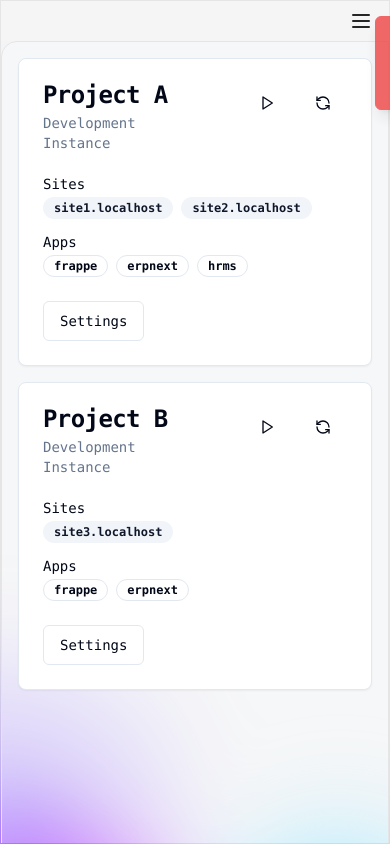
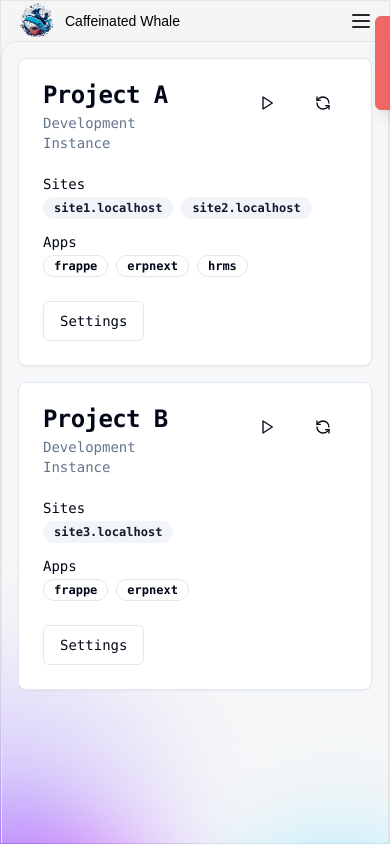
Before and after one commit to karotkriss/Caffeinated-Whale-Desktop, a Next.js app: page / in a window 390 px wide. Built offline with nearby package versions, Linux system fonts and the light colour scheme.

Commit message:
fix: sidebar mobile view

```diff
--- a/src/app/layout.tsx
+++ b/src/app/layout.tsx
@@ -128,7 +128,7 @@ export default function RootLayout({
 export const Logo = () => {
   return (
     <Link
-      href="#"
+      href="/"
       className="font-normal flex space-x-2 items-center text-sm text-black dark:text-white py-1 relative z-20"
     >
       <Image src="/cw.png" alt="Logo" width={25} height={25} />
--- a/src/components/ui/sidebar.tsx
+++ b/src/components/ui/sidebar.tsx
@@ -4,6 +4,8 @@ import Link, { LinkProps } from "next/link";
 import React, { useState, createContext, useContext } from "react";
 import { AnimatePresence, motion } from "framer-motion";
 import { IconMenu2, IconX } from "@tabler/icons-react";
+import { Home } from "lucide-react";
+import Image from "next/image";
 
 interface Links {
   label: string;
@@ -119,6 +121,7 @@ export const MobileSidebar = ({
         )}
         {...props}
       >
+        <Logo />
         <div className="flex justify-end z-20 w-full">
           <IconMenu2
             className="text-neutral-800 dark:text-neutral-200"
@@ -191,3 +194,21 @@ export const SidebarLink = ({
     </Link>
   );
 };
+
+export const Logo = () => {
+  return (
+    <Link
+      href="/"
+      className="font-normal flex space-x-2 items-center text-sm text-black dark:text-white py-1 relative z-20"
+    >
+      <Image src="/cw.png" alt="Logo" width={40} height={40} className="py-2" />
+      <motion.span
+        initial={{ opacity: 0 }}
+        animate={{ opacity: 1 }}
+        className="font-medium whitespace-pre"
+      >
+        Caffeinated Whale
+      </motion.span>
+    </Link>
+  );
+};
```
